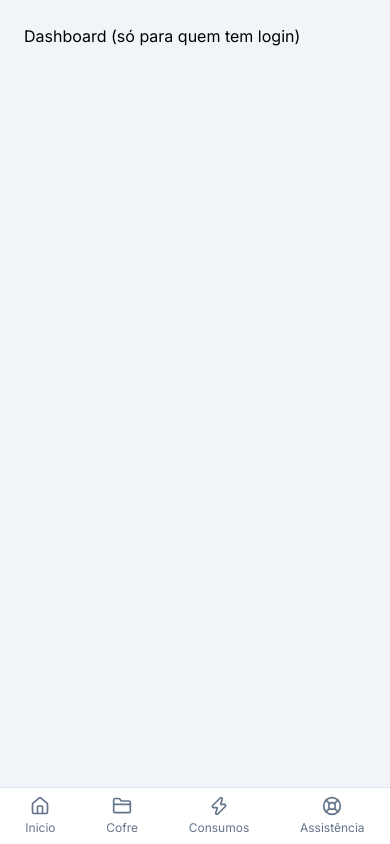
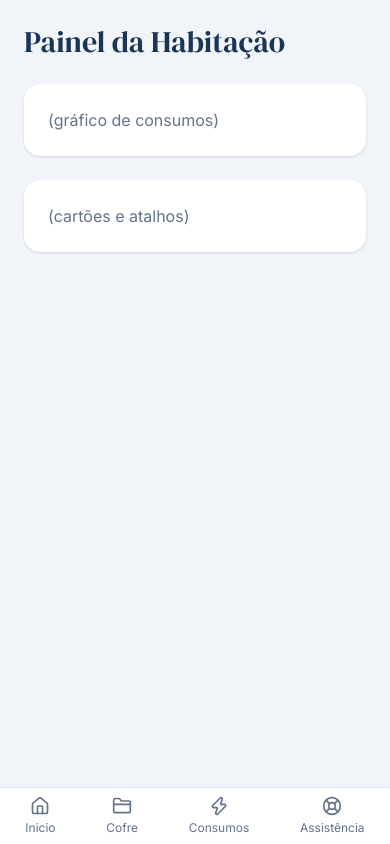
Before and after one commit to SpookyP/Lar-em-Ordem-Projeto-Final, a React (Vite) app in the folder lar-em-ordem-frontend/: page /teste-layout in a window 390 px wide. Built offline with nearby package versions, Linux system fonts and the light colour scheme; no server answers.

Commit message:
Adicionar estrutura base do dashboard
Header Painel de Habitação + layout com duas colunas responsivo

```diff
--- a/lar-em-ordem-frontend/src/components/layout/Sidebar.jsx
+++ b/lar-em-ordem-frontend/src/components/layout/Sidebar.jsx
@@ -24,7 +24,7 @@ export function SideBar() {
                             key={item.path}
                             to={item.path}
                             className={({isActive}) =>
-                                `flex items-center gap-3 rounded-lg pz-3 py-2 text-sm transition
+                                `flex items-center gap-3 rounded-lg px-3 py-2 text-sm transition
                                 ${isActive ? 'bg-navy-light text-white' : 'text-white/70 hover:bg-navy-light hover:text-white'}`
                             }>
                             <Icon size={20} />
--- a/lar-em-ordem-frontend/src/pages/Dashboard/Dashboard.jsx
+++ b/lar-em-ordem-frontend/src/pages/Dashboard/Dashboard.jsx
@@ -1,3 +1,23 @@
 export default function Dashboard() {
-  return <h1>Dashboard (só para quem tem login)</h1>;
+  return (
+    <div className="flex flex-col gap-6">
+      <header>
+        <h1 className="font-display text-3xl text-navy">Painel da Habitação</h1>
+      </header>
+
+      <div className="flex flex-col lg:flex-row gap-6">
+        <div className="flex-1">
+          <div className="rounded-2xl bg-card p-6 shadow-sm text-muted">
+            (gráfico de consumos)
+          </div>
+        </div>
+
+        <div className="w-full lg:w-80 flex flex-col gap-3">
+          <div className="rounded-2xl bg-card p-6 shadow-sm text-muted">
+            (cartões e atalhos)
+          </div>
+        </div>
+      </div>
+    </div>
+  );
 }
```
